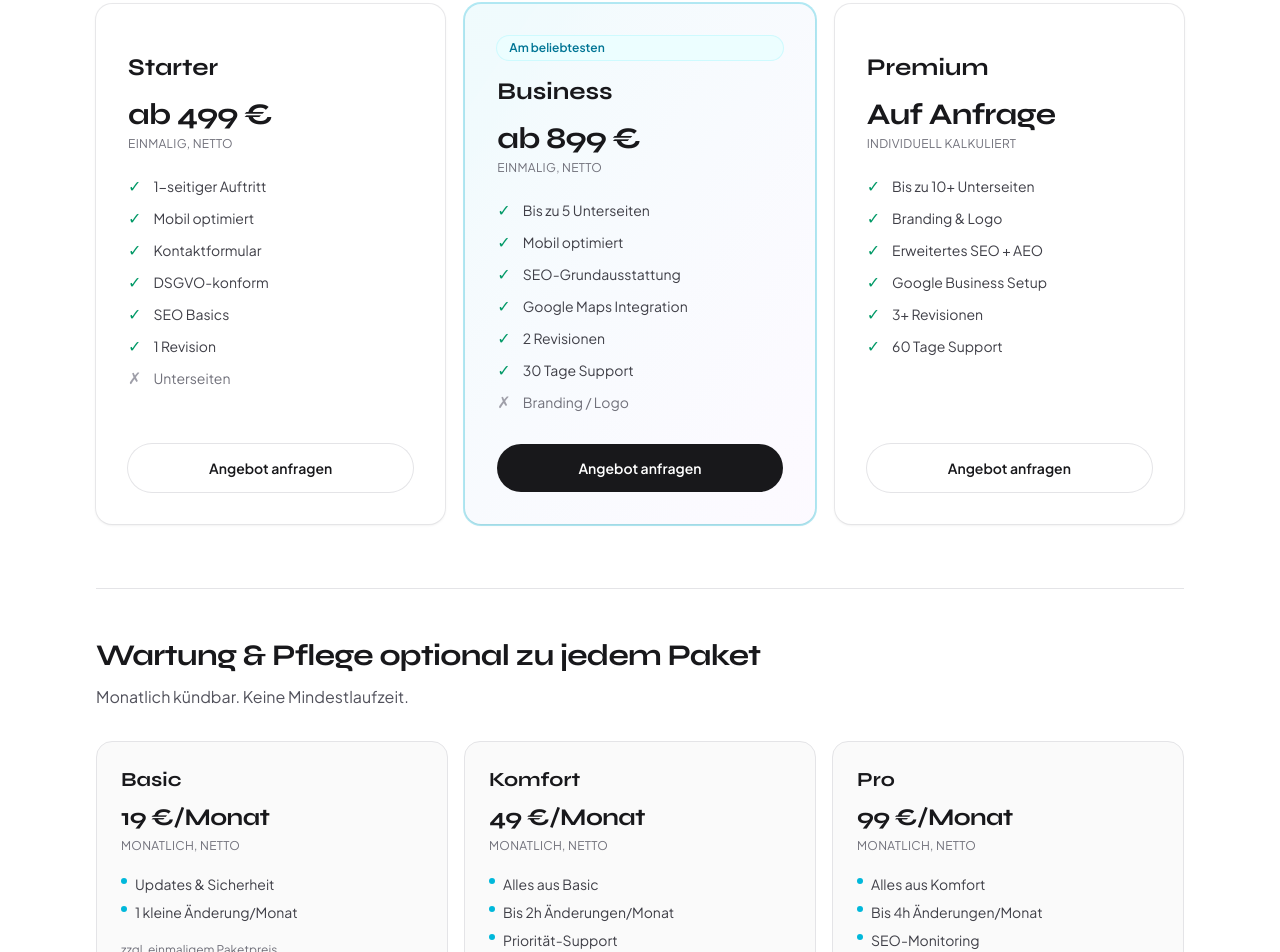
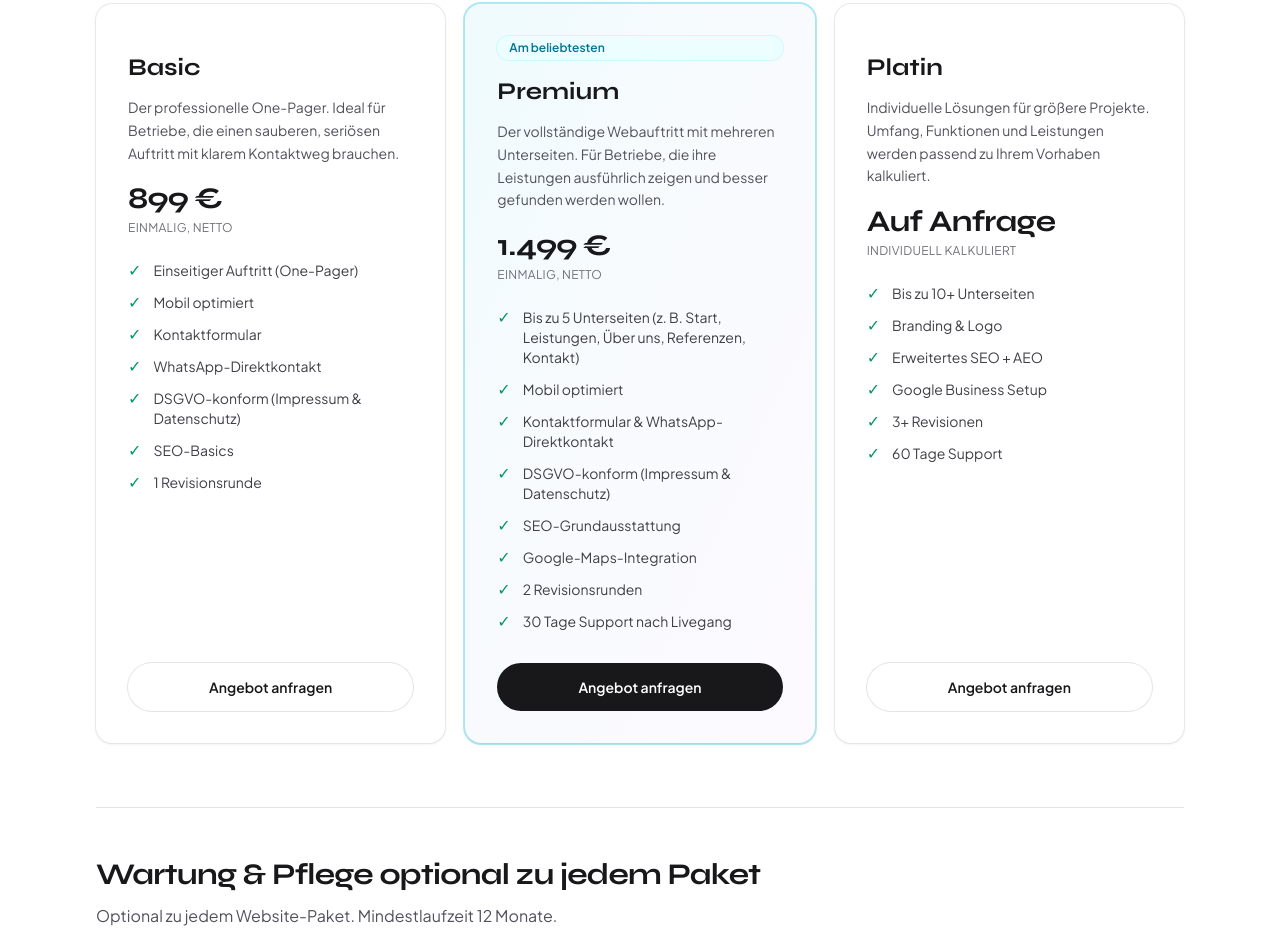
Before and after one commit to hamidsham25/sham-studio, a Next.js app: page / in a window 1280 px wide. Shown: the part 4021-4973 px from the top of the page. Built offline with nearby package versions, Linux system fonts and the light colour scheme.

Commit message:
preisanpassung

```diff
--- a/src/components/PricingSection.tsx
+++ b/src/components/PricingSection.tsx
@@ -14,8 +14,9 @@ type PricingItem = {
 };
 
 type PackagePlan = {
-  name: "Starter" | "Business" | "Premium";
+  name: "Basic" | "Premium" | "Platin";
   price: string;
+  description: string;
   subline: string;
   badge?: string;
   highlight?: boolean;
@@ -23,7 +24,7 @@ type PackagePlan = {
 };
 
 type MaintenancePlan = {
-  name: "Basic" | "Komfort" | "Pro";
+  name: "Standard" | "Platin";
   price: string;
   subline: string;
   items: string[];
@@ -31,38 +32,48 @@ type MaintenancePlan = {
 
 const PACKAGE_PLANS: PackagePlan[] = [
   {
-    name: "Starter",
-    price: "ab 499 €",
+    name: "Basic",
+    price: "899 €",
+    description:
+      "Der professionelle One-Pager. Ideal für Betriebe, die einen sauberen, seriösen Auftritt mit klarem Kontaktweg brauchen.",
     subline: "einmalig, netto",
     items: [
-      { label: "1-seitiger Auftritt", included: true },
+      { label: "Einseitiger Auftritt (One-Pager)", included: true },
       { label: "Mobil optimiert", included: true },
       { label: "Kontaktformular", included: true },
-      { label: "DSGVO-konform", included: true },
-      { label: "SEO Basics", included: true },
-      { label: "1 Revision", included: true },
-      { label: "Unterseiten", included: false },
+      { label: "WhatsApp-Direktkontakt", included: true },
+      { label: "DSGVO-konform (Impressum & Datenschutz)", included: true },
+      { label: "SEO-Basics", included: true },
+      { label: "1 Revisionsrunde", included: true },
     ],
   },
   {
-    name: "Business",
-    price: "ab 899 €",
+    name: "Premium",
+    price: "1.499 €",
+    description:
+      "Der vollständige Webauftritt mit mehreren Unterseiten. Für Betriebe, die ihre Leistungen ausführlich zeigen und besser gefunden werden wollen.",
     subline: "einmalig, netto",
     badge: "Am beliebtesten",
     highlight: true,
     items: [
-      { label: "Bis zu 5 Unterseiten", included: true },
+      {
+        label: "Bis zu 5 Unterseiten (z. B. Start, Leistungen, Über uns, Referenzen, Kontakt)",
+        included: true,
+      },
       { label: "Mobil optimiert", included: true },
+      { label: "Kontaktformular & WhatsApp-Direktkontakt", included: true },
+      { label: "DSGVO-konform (Impressum & Datenschutz)", included: true },
       { label: "SEO-Grundausstattung", included: true },
-      { label: "Google Maps Integration", included: true },
-      { label: "2 Revisionen", included: true },
-      { label: "30 Tage Support", included: true },
-      { label: "Branding / Logo", included: false },
+      { label: "Google-Maps-Integration", included: true },
+      { label: "2 Revisionsrunden", included: true },
+      { label: "30 Tage Support nach Livegang", included: true },
     ],
   },
   {
-    name: "Premium",
+    name: "Platin",
     price: "Auf Anfrage",
+    description:
+      "Individuelle Lösungen für größere Projekte. Umfang, Funktionen und Leistungen werden passend zu Ihrem Vorhaben kalkuliert.",
     subline: "individuell kalkuliert",
     items: [
       { label: "Bis zu 10+ Unterseiten", included: true },
@@ -77,33 +88,24 @@ const PACKAGE_PLANS: PackagePlan[] = [
 
 const MAINTENANCE_PLANS: MaintenancePlan[] = [
   {
-    name: "Basic",
-    price: "19 €/Monat",
-    subline: "monatlich, netto",
+    name: "Standard",
+    price: "29 €/Monat",
+    subline: "monatlich, netto · Mindestlaufzeit 12 Monate",
     items: [
-      "Updates & Sicherheit",
-      "1 kleine Änderung/Monat",
+      "Technische Updates & Sicherheit",
+      "Hosting-Überwachung",
+      "Kleine Textänderungen nach Absprache",
     ],
   },
   {
-    name: "Komfort",
+    name: "Platin",
     price: "49 €/Monat",
-    subline: "monatlich, netto",
+    subline: "monatlich, netto · Mindestlaufzeit 12 Monate",
     items: [
-      "Alles aus Basic",
-      "Bis 2h Änderungen/Monat",
-      "Priorität-Support",
-    ],
-  },
-  {
-    name: "Pro",
-    price: "99 €/Monat",
-    subline: "monatlich, netto",
-    items: [
-      "Alles aus Komfort",
-      "Bis 4h Änderungen/Monat",
-      "SEO-Monitoring",
-      "Google Business Pflege",
+      "Alles aus Standard",
+      "Regelmäßige Backups",
+      "Erweiterte Änderungen",
+      "Bevorzugter Support",
     ],
   },
 ];
@@ -155,7 +157,10 @@ function PackageCard({
       <h3 className="relative mt-4 font-display text-2xl font-bold text-zinc-900">
         {plan.name}
       </h3>
-      <p className="relative mt-3 font-display text-3xl font-bold tracking-tight text-zinc-900">
+      <p className="relative mt-3 text-sm leading-relaxed text-zinc-600">
+        {plan.description}
+      </p>
+      <p className="relative mt-4 font-display text-3xl font-bold tracking-tight text-zinc-900">
         {plan.price}
       </p>
       <p className="relative mt-1 text-xs uppercase tracking-wide text-zinc-500">
@@ -322,10 +327,10 @@ export default function PricingSection() {
             Wartung & Pflege optional zu jedem Paket
           </h3>
           <p className="mt-3 text-zinc-600">
-            Monatlich kündbar. Keine Mindestlaufzeit.
+            Optional zu jedem Website-Paket. Mindestlaufzeit 12 Monate.
           </p>
 
-          <div className="mt-8 grid gap-4 md:grid-cols-2 lg:grid-cols-3">
+          <div className="mt-8 grid gap-4 md:grid-cols-2">
             {MAINTENANCE_PLANS.map((plan, i) => (
               <MaintenanceCard
                 key={plan.name}
```
